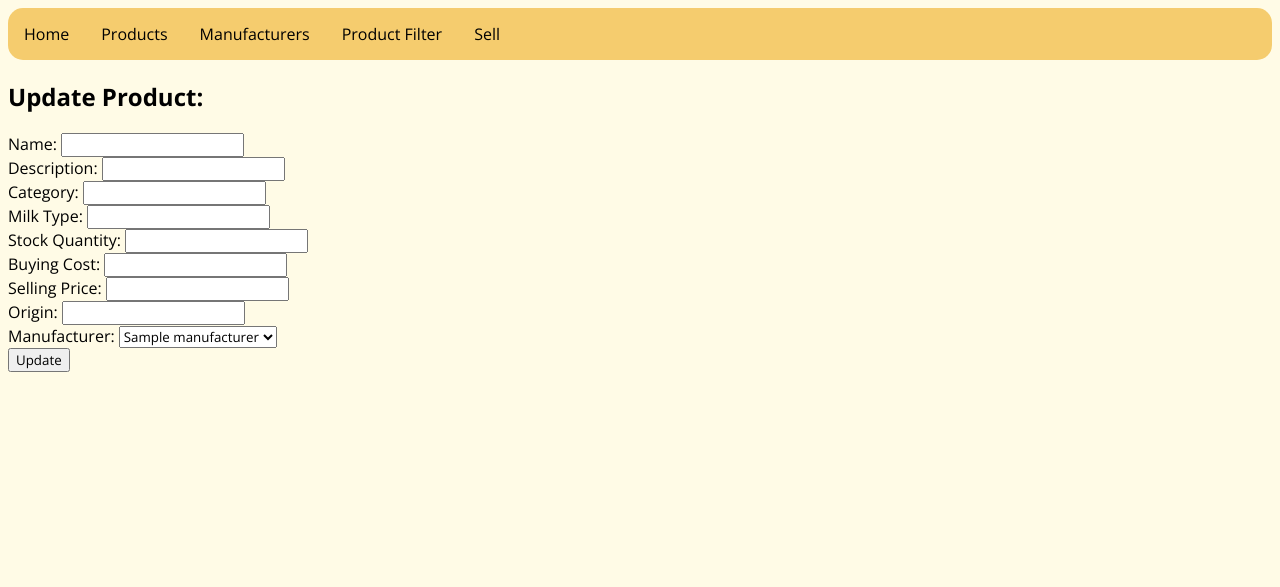
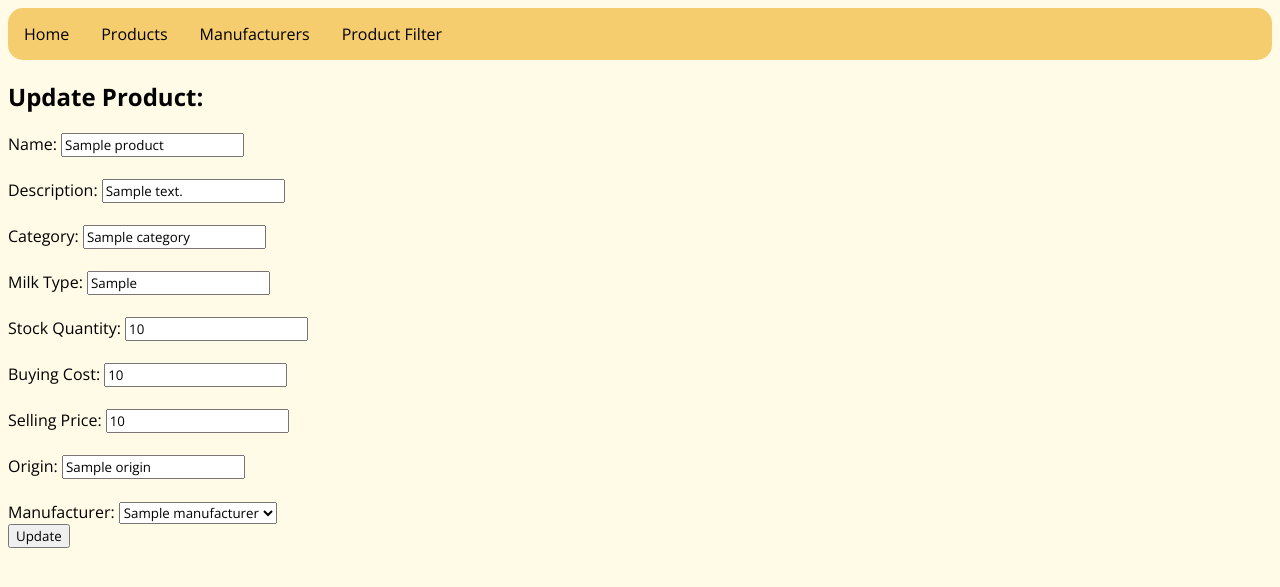
Before and after one commit to janeymcnab/python_project_shop_inventory, a Flask app: page /products/1/edit in a window 1280 px wide. Shown: the top 587 px of the page. Run offline with Flask 2, Linux system fonts and the light colour scheme; a database or web service that is not in the repository returns one stand-in record (values such as "Sample title"); some libraries are stand-ins or nearby versions.

Commit message:
fixes issues with sell

```diff
--- a/controllers/products_controller.py
+++ b/controllers/products_controller.py
@@ -17,20 +17,14 @@ def products():
     products = product_repository.select_all()
     return render_template('products/index.html', products = products)
 
-@products_blueprint.route('/sell/')
-def sell_page():
-    products = product_repository.select_all()
-    return render_template('products/sell.html', products = products)
-
-@products_blueprint.route('/sell', methods=['POST'])
-def sell():
-    product_id = request.form["product_id"]
+@products_blueprint.route('/products/<id>', methods=['POST'])
+def sell(id):
     bought_amount = request.form["amount"]
-    product = product_repository.select(product_id)
+    product = product_repository.select(id)
     product.decrease_stock(int(bought_amount))
     product_repository.update(product)
-    return redirect ('/products')
-
+    url = "/products/"+id
+    return redirect (url)
 
 # NEW
 # GET '/products/new'
@@ -66,7 +60,6 @@ def create_product():
 @products_blueprint.route('/products/<id>', methods=['GET'])
 def show_product(id):
     product = product_repository.select(id)
-    products = product_repository.select_all()
     manufacturers = manufacturer_repository.select_all()
     return render_template('products/show.html', product = product, manufacturers = manufacturers)
 
--- a/models/product.py
+++ b/models/product.py
@@ -29,6 +29,8 @@ class Product:
             self.stock_quantity -= bought_amount
 
 
+
+
     # def stock_level_check(self):
     #     out_of_stock = False
     #     low_stock = False
--- /dev/null
+++ b/static/css/forms.css
@@ -0,0 +1 @@
+/* input[type="submit"] {}
--- a/templates/base.html
+++ b/templates/base.html
@@ -6,10 +6,11 @@
     <meta name="viewport" content="width=device-width, initial-scale=1.0">
     <link rel="stylesheet" href="{{ url_for('static', filename='css/style.css') }}">
     <link rel="stylesheet" href="{{ url_for('static', filename='css/tables.css') }}">
+    <link rel="stylesheet" href="{{ url_for('static', filename='css/forms.css') }}">
     <link rel="preconnect" href="https://fonts.googleapis.com">
     <link rel="preconnect" href="https://fonts.gstatic.com" crossorigin>
     <link href="https://fonts.googleapis.com/css2?family=Open+Sans:ital,wght@0,400;0,700;1,400&display=swap" rel="stylesheet">
-    <title>Nibs and Christie - Inventory</title>
+    <title>Nibs and Christie</title>
 </head>
 <body>
     <header>
@@ -19,7 +20,7 @@
                 <li><a href = "/products">Products</a></li>
                 <li><a href = "/manufacturers">Manufacturers</a></li>
                 <li><a href = "/filters">Product Filter</a></li>
-                <li><a href = "/sell">Sell</a></li>
+                <li></li>
                 <li id = date-time>{{ date_time }}</li>
             </ul>
         </nav>
--- a/templates/manufacturers/index.html
+++ b/templates/manufacturers/index.html
@@ -1,5 +1,7 @@
 {% extends 'base.html' %}
 {% block content %}
+<br>
+ <h3>Manufacturer List</h3>
  {% for manufacturer  in manufacturers %}
     <div>
         <a href = "/manufacturers/{{ manufacturer.id }}"> {{ manufacturer.name }} </a>
@@ -7,5 +9,5 @@
     </div>
     <hr>
  {% endfor %}
-<li><a href = "/manufacturers/new">Add New Manufacturer</a></li>
+<a href = "/manufacturers/new">Add New Manufacturer</a>
 {% endblock %}
--- a/templates/manufacturers/show.html
+++ b/templates/manufacturers/show.html
@@ -18,7 +18,9 @@
     </table>
 <br>
 
-<a href = "/manufacturers/{{ manufacturer.id }}/edit">Edit</a>
+<form action="/manufacturers/{{ manufacturer.id }}/edit">
+    <input type="submit" value="Edit">
+</form>
 
 <form action="/manufacturers/{{ manufacturer.id }}/delete" method="POST">
     <input type="submit" value="Delete">
--- a/templates/products/edit.html
+++ b/templates/products/edit.html
@@ -5,36 +5,44 @@
 <form action="/products/{{ product.id }}" method="post">
     <div>
         <label for = "name">Name:</label>
-        <input name = "name" type = text id = name>
+        <input name = "name" type = text id = name value = "{{ product.name }}" >
     </div>
+    <br>
     <div>
         <label for = "description">Description:</label>
-        <input name = "description" type = text id = description>
+        <input name = "description" type = text id = description value = "{{ product.description }}" >
     </div>
+    <br>
     <div>
       <label for = "category">Category:</label>
-      <input name = "category" type = text id = category>
+      <input name = "category" type = text id = category value = "{{ product.category }}">
     </div>
+    <br>
     <div>
       <label for = "milk_type">Milk Type:</label>
-      <input name = "milk_type" type = text id = milk_type>
+      <input name = "milk_type" type = text id = milk_type value = "{{ product.milk_type }}">
       </div>
+      <br>
     <div>
         <label for = "stock_quantity">Stock Quantity:</label>
-        <input name = "stock_quantity" type = text id = stock_quantity>
+        <input name = "stock_quantity" type = text id = stock_quantity value = "{{ product.stock_quantity}}">
     </div>
+    <br>
     <div>
         <label for = "buying_cost">Buying Cost:</label>
-        <input name = "buying_cost" type = text id = buying_cost>
+        <input name = "buying_cost" type = text id = buying_cost value = "{{ product.buying_cost }}">
     </div>
+    <br>
     <div>
         <label for = "selling_price">Selling Price:</label>
-        <input name = "selling_price" type = text id = selling_price>
+        <input name = "selling_price" type = text id = selling_price value = "{{ product.selling_price }}">
     </div>
+    <br>
     <div>
         <label for = "origin">Origin:</label>
-        <input name = "origin" type = text id = origin>
+        <input name = "origin" type = text id = origin value = "{{ product.origin }}">
     </div>
+    <br>
     <div>
         <label for="manufacturer_id">Manufacturer:</label>
         <select id=manufacturer_id name="manufacturer_id">
--- a/templates/products/index.html
+++ b/templates/products/index.html
@@ -23,5 +23,5 @@
     </div>
 
  {% endfor %}
- <li><a href = "/products/new">Add New Product</a></li>
+ <a href = "/products/new">Add New Product</a>
 {% endblock %}
```
Also changed, not shown: templates/products/sell.html (deleted, +0 -25 lines), templates/products/show.html (+23 -5 lines).
